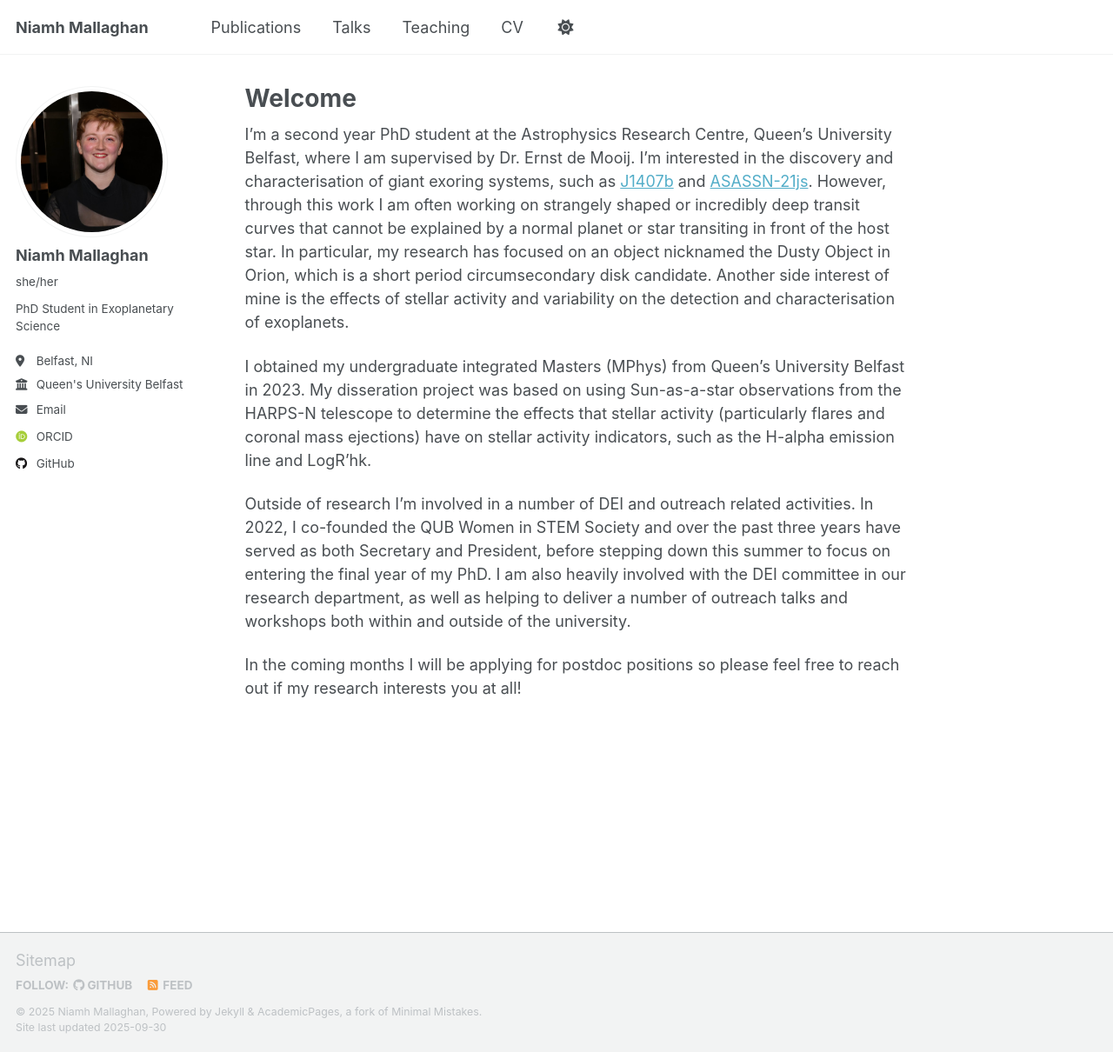
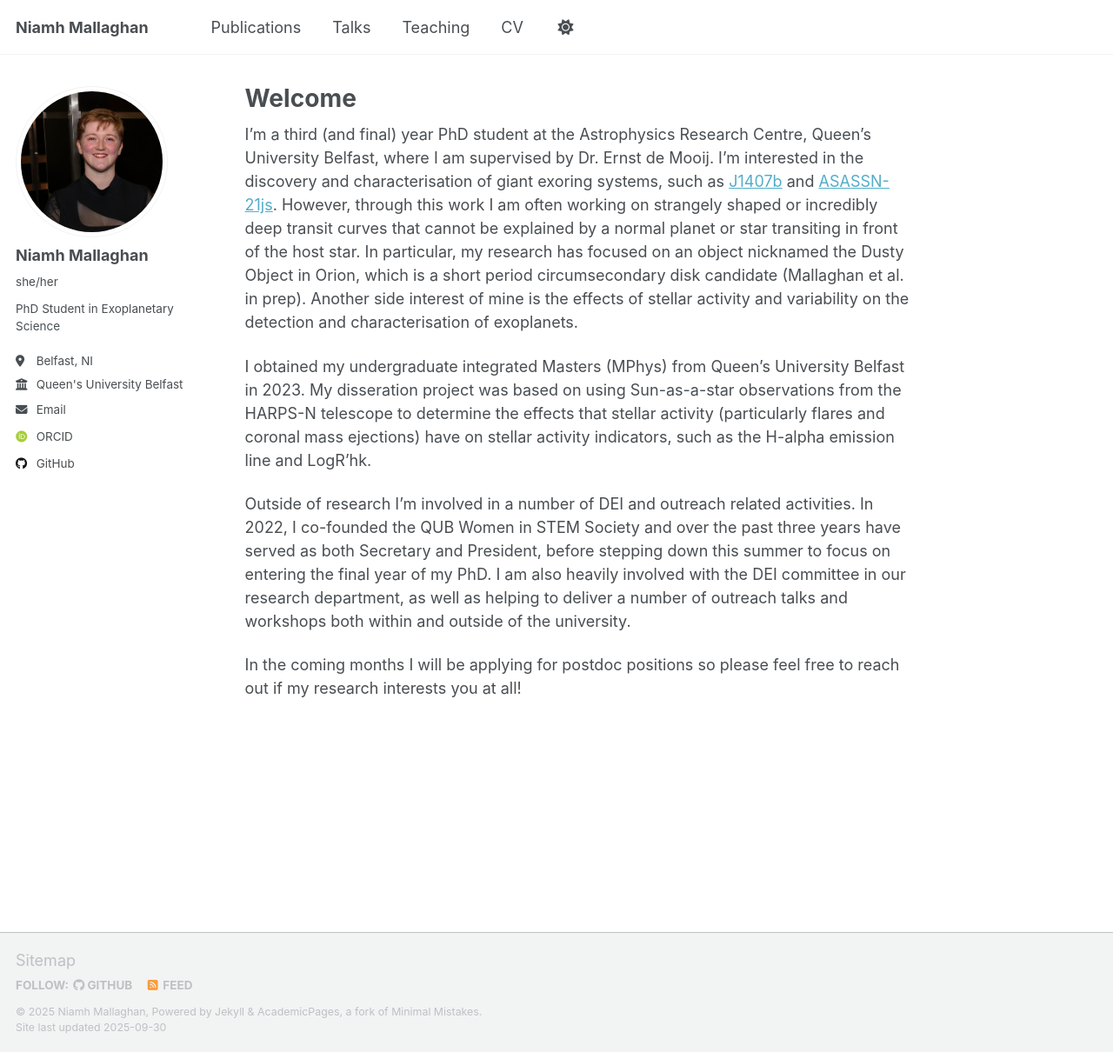
Before and after one commit to nmallaghan/nmallaghan.github.io, a Jekyll site: the page built from _pages/about.md, in a window 1280 px wide and 1210 px high. Shown: the whole window at 87% size. Built offline with Jekyll 4.4.1, drawn with Linux system fonts in a browser that asks for light colours; some web fonts are replaced; a script that is not in the unit is left out.

Commit message:
Update about.md

```diff
--- a/_pages/about.md
+++ b/_pages/about.md
@@ -6,7 +6,7 @@ redirect_from:
   - /about/
   - /about.html
 ---
-I'm a second year PhD student at the Astrophysics Research Centre, Queen's University Belfast, where I am supervised by Dr. Ernst de Mooij. I'm interested in the discovery and characterisation of giant exoring systems, such as [J1407b](https://iopscience.iop.org/article/10.1088/0004-637X/800/2/126) and [ASASSN-21js](https://www.aanda.org/articles/aa/full_html/2024/08/aa50288-24/aa50288-24.html). However, through this work I am often working on strangely shaped or incredibly deep transit curves that cannot be explained by a normal planet or star transiting in front of the host star. In particular, my research has focused on an object nicknamed the Dusty Object in Orion, which is a short period circumsecondary disk candidate. Another side interest of mine is the effects of stellar activity and variability on the detection and characterisation of exoplanets.
+I'm a third (and final) year PhD student at the Astrophysics Research Centre, Queen's University Belfast, where I am supervised by Dr. Ernst de Mooij. I'm interested in the discovery and characterisation of giant exoring systems, such as [J1407b](https://iopscience.iop.org/article/10.1088/0004-637X/800/2/126) and [ASASSN-21js](https://www.aanda.org/articles/aa/full_html/2024/08/aa50288-24/aa50288-24.html). However, through this work I am often working on strangely shaped or incredibly deep transit curves that cannot be explained by a normal planet or star transiting in front of the host star. In particular, my research has focused on an object nicknamed the Dusty Object in Orion, which is a short period circumsecondary disk candidate (Mallaghan et al. in prep). Another side interest of mine is the effects of stellar activity and variability on the detection and characterisation of exoplanets.
 
 I obtained my undergraduate integrated Masters (MPhys) from Queen's University Belfast in 2023. My disseration project was based on using Sun-as-a-star observations from the HARPS-N telescope to determine the effects that stellar activity (particularly flares and coronal mass ejections) have on stellar activity indicators, such as the H-alpha emission line and LogR'hk.
 
```
